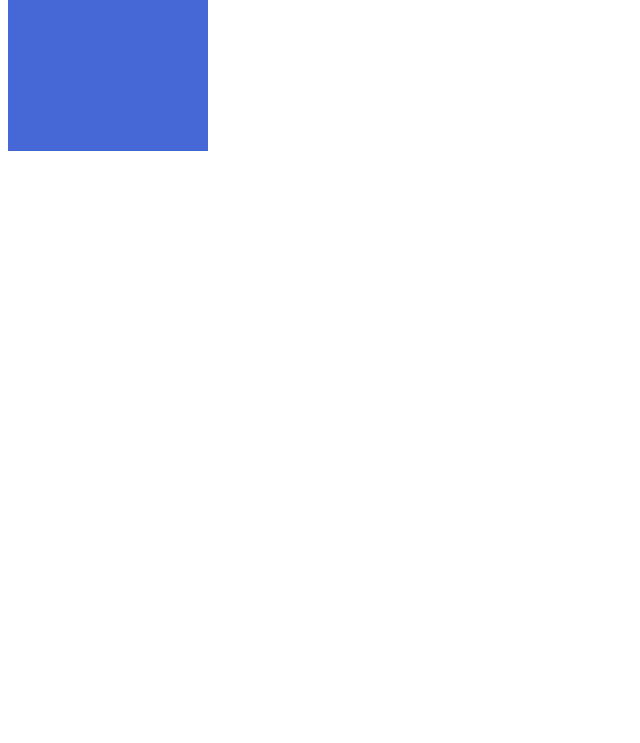
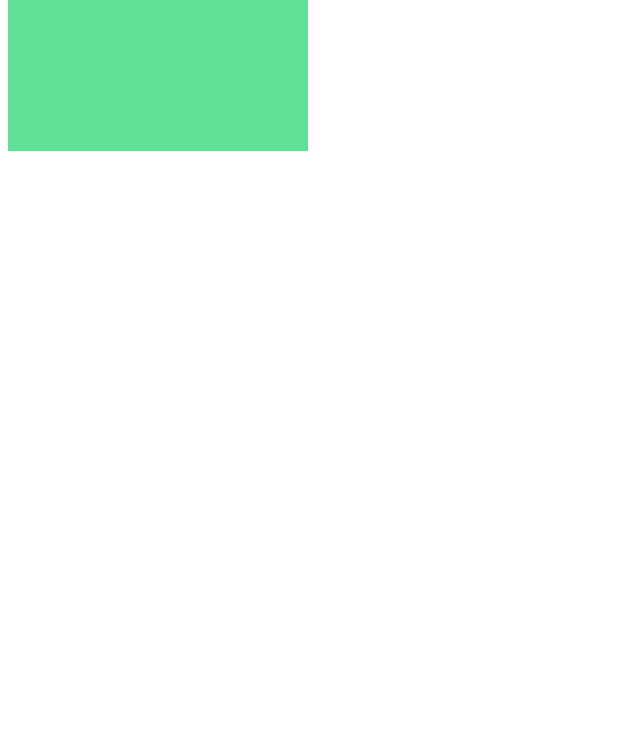
Before and after one commit to ArhipovaDaria2212/2, a plain HTML site: page index1.html in a window 1280 px wide. Shown: the part 57-800 px from the top of the page, without its empty margins (0-640 px from the left). Drawn offline with Linux system fonts and the light colour scheme.

Commit message:
Задача 51.2

```diff
--- a/index1.css
+++ b/index1.css
@@ -1,5 +1,8 @@
 div {
-    width: 200px;
+    width: 300px;
 	height: 200px;
-    background-color: #4668d6;
+    color: white;
+    font-size: 30px;
+    background-color: #62df96;
+    text-align: center;
 }
--- a/index1.html
+++ b/index1.html
@@ -6,6 +6,6 @@
     <title>Document</title>
 </head>
 <body>
-    <div></div>
+    <div>text text text</div>
 </body>
 </html>
```
